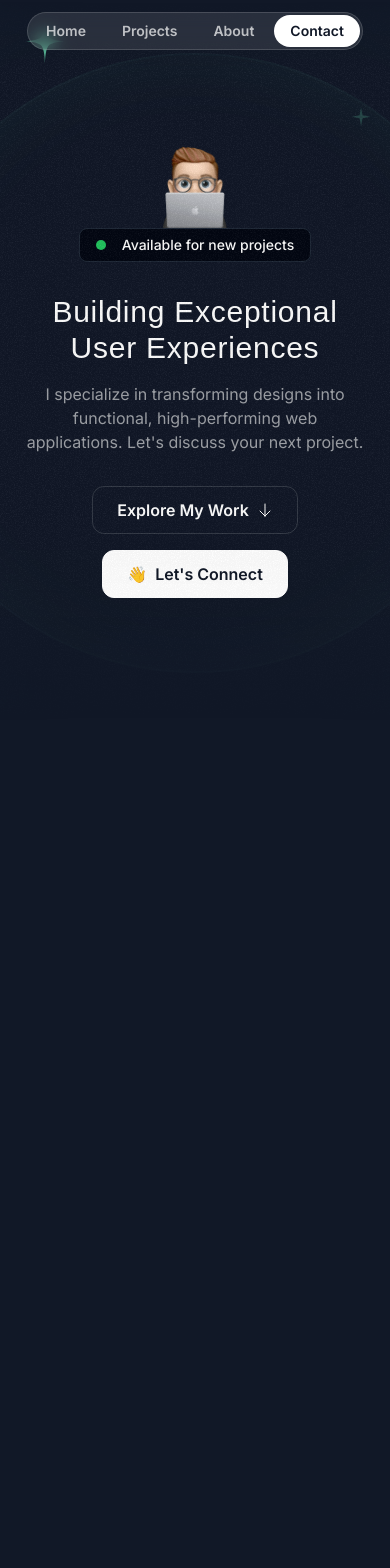
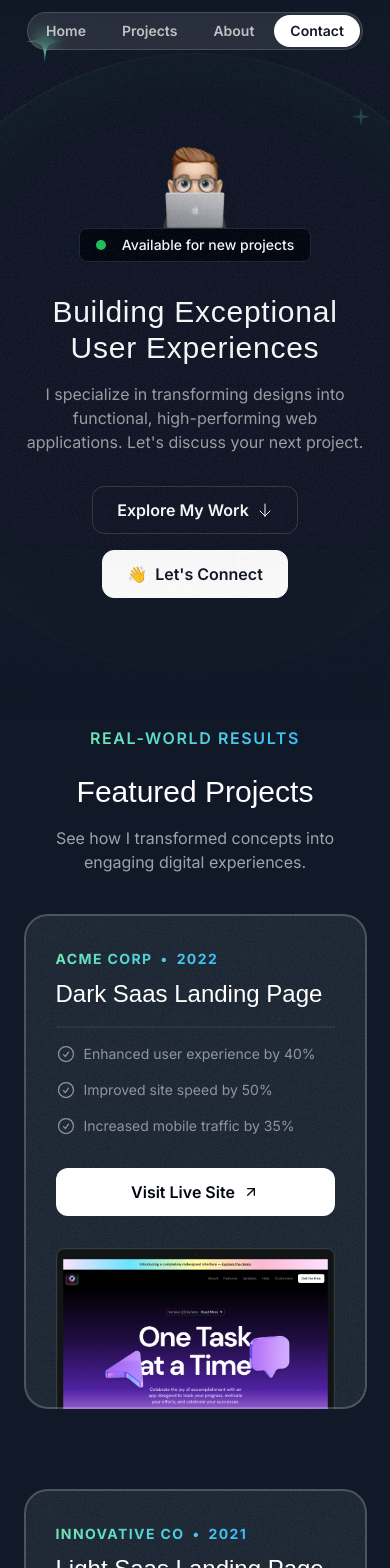
Before and after one commit to aaronjsharp/frontend_portfolio, a Next.js app: page / in a window 390 px wide. Shown: the top 1568 px of the page. Before the commit the page ends 973 px from the top, so only its background shows below. Built offline with nearby package versions, Linux system fonts and the light colour scheme; a web font is replaced by a local one.

Commit message:
Complete projects section

```diff
--- a/src/app/globals.css
+++ b/src/app/globals.css
@@ -11,3 +11,9 @@
     @apply absolute inset-0 border-2 top-1/2 left-1/2 -translate-x-1/2 -translate-y-1/2 rounded-full border-emerald-300/5 shadow-[0_0_80px_inset] shadow-emerald-300/5
   }
 }
+
+@layer utilities {
+  .container {
+    @apply lg:max-w-5xl
+  }
+}
--- a/src/app/page.tsx
+++ b/src/app/page.tsx
@@ -1,11 +1,13 @@
 import { Header } from "@/sections/Header";
 import { HeroSection } from "@/sections/Hero";
+import { ProjectsSection } from "@/sections/Projects";
 
 export default function Home() {
   return (
     <div>
       <Header />
       <HeroSection />
+      <ProjectsSection />
     </div>
   );
 }
--- a/src/sections/Projects.tsx
+++ b/src/sections/Projects.tsx
@@ -1,46 +1,120 @@
-import darkSaasLandingPage from "@/assets/images/dark-saas-landing-page.png";
-import lightSaasLandingPage from "@/assets/images/light-saas-landing-page.png";
-import aiStartupLandingPage from "@/assets/images/ai-startup-landing-page.png";
+import darkSaasLandingPage from '@/assets/images/dark-saas-landing-page.png';
+import lightSaasLandingPage from '@/assets/images/light-saas-landing-page.png';
+import aiStartupLandingPage from '@/assets/images/ai-startup-landing-page.png';
+import CheckCircleIcon from '@/assets/icons/check-circle.svg';
+import ArrowUpRightIcon from '@/assets/icons/arrow-up-right.svg';
+import grainImage from '@/assets/images/grain.jpg';
+import Image from 'next/image';
 
 const portfolioProjects = [
   {
-    company: "Acme Corp",
-    year: "2022",
-    title: "Dark Saas Landing Page",
+    company: 'Acme Corp',
+    year: '2022',
+    title: 'Dark Saas Landing Page',
     results: [
-      { title: "Enhanced user experience by 40%" },
-      { title: "Improved site speed by 50%" },
-      { title: "Increased mobile traffic by 35%" },
+      { title: 'Enhanced user experience by 40%' },
+      { title: 'Improved site speed by 50%' },
+      { title: 'Increased mobile traffic by 35%' },
     ],
-    link: "https://youtu.be/4k7IdSLxh6w",
+    link: 'https://youtu.be/4k7IdSLxh6w',
     image: darkSaasLandingPage,
   },
   {
-    company: "Innovative Co",
-    year: "2021",
-    title: "Light Saas Landing Page",
+    company: 'Innovative Co',
+    year: '2021',
+    title: 'Light Saas Landing Page',
     results: [
-      { title: "Boosted sales by 20%" },
-      { title: "Expanded customer reach by 35%" },
-      { title: "Increased brand awareness by 15%" },
+      { title: 'Boosted sales by 20%' },
+      { title: 'Expanded customer reach by 35%' },
+      { title: 'Increased brand awareness by 15%' },
     ],
-    link: "https://youtu.be/7hi5zwO75yc",
+    link: 'https://youtu.be/7hi5zwO75yc',
     image: lightSaasLandingPage,
   },
   {
-    company: "Quantum Dynamics",
-    year: "2023",
-    title: "AI Startup Landing Page",
+    company: 'Quantum Dynamics',
+    year: '2023',
+    title: 'AI Startup Landing Page',
     results: [
-      { title: "Enhanced user experience by 40%" },
-      { title: "Improved site speed by 50%" },
-      { title: "Increased mobile traffic by 35%" },
+      { title: 'Enhanced user experience by 40%' },
+      { title: 'Improved site speed by 50%' },
+      { title: 'Increased mobile traffic by 35%' },
     ],
-    link: "https://youtu.be/Z7I5uSRHMHg",
+    link: 'https://youtu.be/Z7I5uSRHMHg',
     image: aiStartupLandingPage,
   },
 ];
 
 export const ProjectsSection = () => {
-  return <div>Projects Section</div>;
+  return (
+    <section className='pb-16 lg:py-24'>
+      <div className='container'>
+        <div className='flex justify-center'>
+          <p className='uppercase font-semibold tracking-widest bg-gradient-to-r from-emerald-300 to-sky-400  text-center text-transparent bg-clip-text md:mt-18'>
+            Real-world Results
+          </p>
+        </div>
+
+        <h2 className='text-3xl md:text-5xl font-serif text-center mt-6'>
+          Featured Projects
+        </h2>
+        <p className='text-center max-w-md mx-auto md:text-lg lg:text-xl text-white/60 mt-4'>
+          See how I transformed concepts into engaging digital experiences.
+        </p>
+        <div className='flex flex-col mt-10 md:mt-20 gap-20'>
+          {portfolioProjects.map((project) => (
+            <div
+              className="bg-gray-800 rounded-3xl relative z-0 overflow-hidden after:content-[''] after:absolute after:inset-0 after:z-10 after:outline after:-outline-offset-2 after:rounded-3xl after:outline-white/20 px-8 md:px-10 pt-8 md:pt-12 after:pointer-events-none lg:pt-16 lg:px-20"
+              key={project.title}
+            >
+              <div
+                className='absolute inset-0 -z-10 opacity-5'
+                style={{
+                  backgroundImage: `url(${grainImage.src})`,
+                }}
+              />
+              <div className='lg:grid lg:grid-cols-2 lg:gap-16'>
+                <div className='lg:pb-16'>
+                  <div className='bg-gradient-to-r from-emerald-300 to-sky-400 inline-flex gap-2 font-bold uppercase tracking-widest text-sm text-transparent bg-clip-text'>
+                    <span>{project.company}</span>
+                    <span>&bull;</span>
+                    <span>{project.year}</span>
+                  </div>
+
+                  <h3 className='font-serif text-2xl md:text-4xl mt-2 md:mt-5'>
+                    {project.title}
+                  </h3>
+                  <hr className='border-t-2 border-white/5 mt-4 md:mt-5' />
+                  <ul className='flex flex-col gap-4 mt-4 md:mt-5'>
+                    {project.results.map((result, index) => (
+                      <li
+                        className='flex gap-2 text-sm md:text-base text-white/50'
+                        key={index}
+                      >
+                        <CheckCircleIcon className='size-5 md:size-6' />
+                        <span>{result.title}</span>
+                      </li>
+                    ))}
+                  </ul>
+                  <a href={project.link}>
+                    <button className='bg-white text-gray-950 h-12 w-full md:w-auto px-6 rounded-xl font-semibold mt-8 inline-flex items-center justify-center gap-2'>
+                      <span>Visit Live Site</span>
+                      <ArrowUpRightIcon className='size-4' />
+                    </button>
+                  </a>
+                </div>
+                <div className='relative'>
+                  <Image
+                    src={project.image}
+                    alt={project.title}
+                    className='mt-8 -mb-4 w-full md:-mb-0 lg:mt-0 lg:absolute lg:h-full lg:w-auto lg:max-w-none'
+                  />
+                </div>
+              </div>
+            </div>
+          ))}
+        </div>
+      </div>
+    </section>
+  );
 };
```
